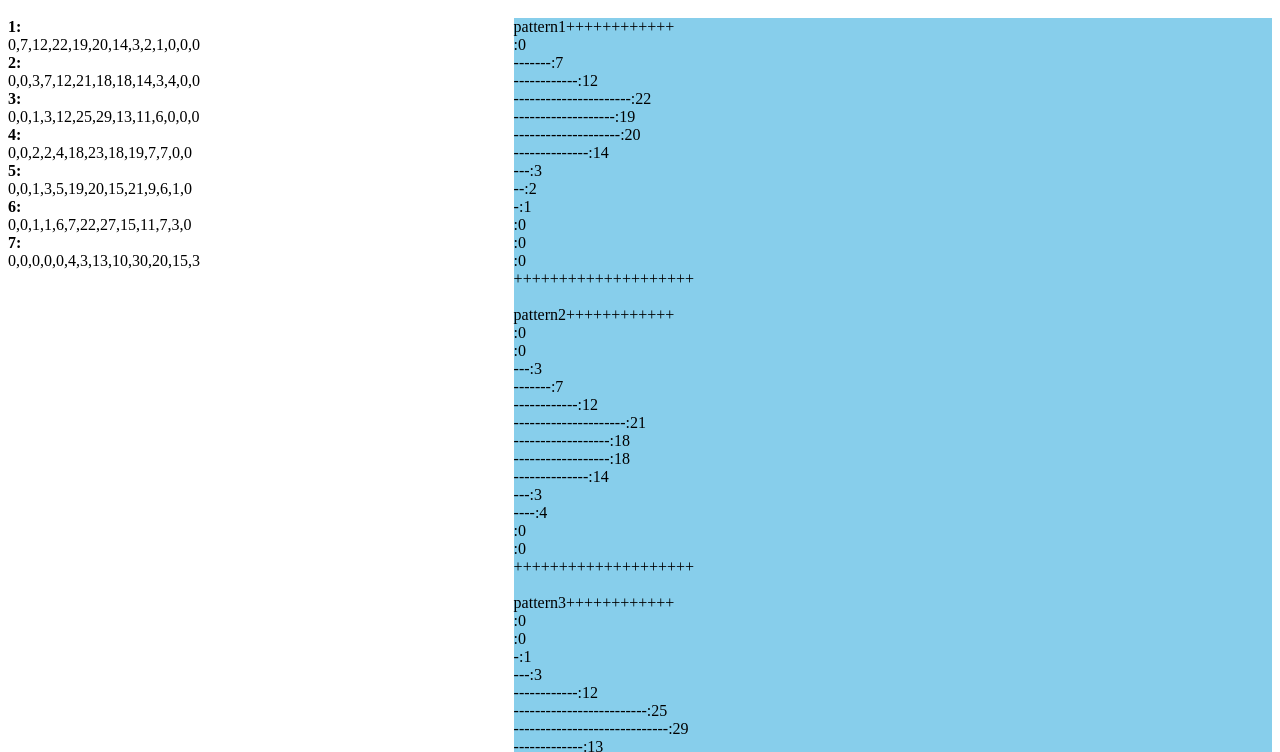
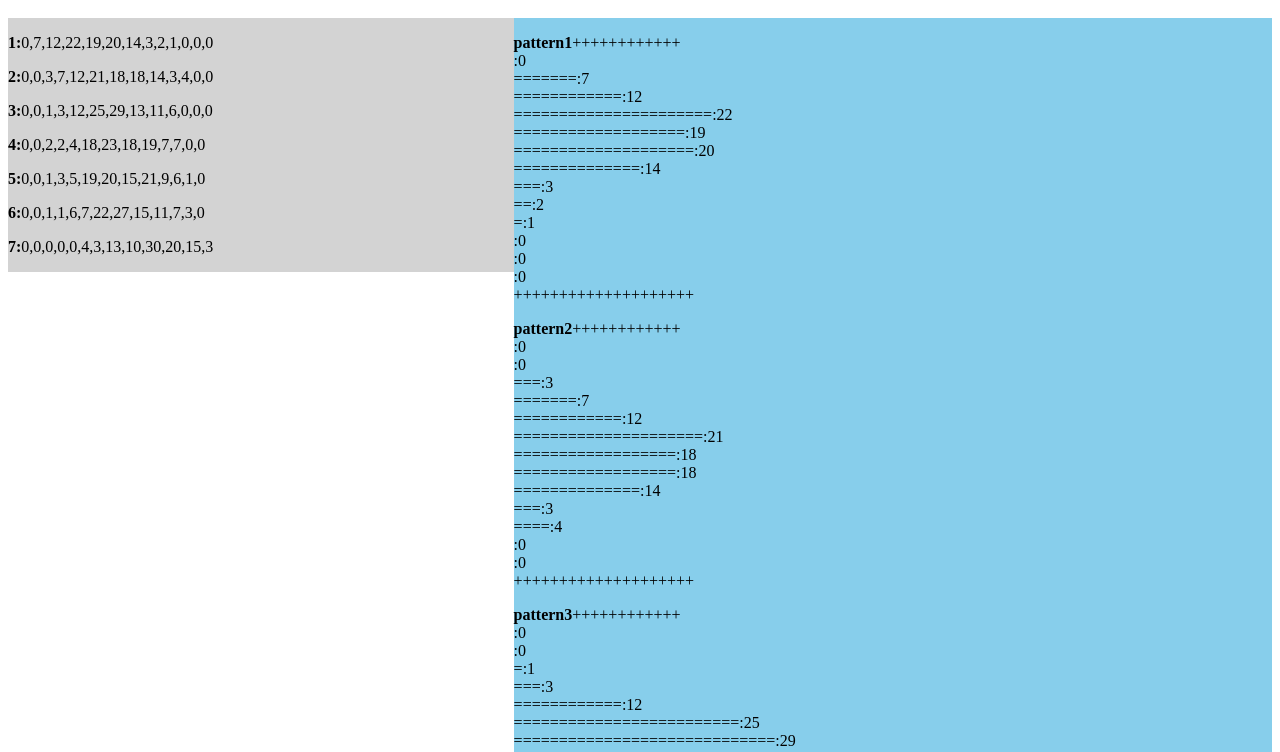
Before and after one commit to radixm46/pseudo-normal-dist, a website: page src/main.html in a window 1280 px wide. Shown: the part 48-800 px from the top of the page. Drawn offline with Linux system fonts and the light colour scheme.

Commit message:
use paragraph tag instead ob br if not necessary

```diff
--- a/src/main.html
+++ b/src/main.html
@@ -1,16 +1,19 @@
 <html>
-    <meta charset="UTF-8" />
+    <head>
+        <meta charset="UTF-8" />
+        <meta http-equiv="Content-Type" content="text/html; charset=utf-8" />
+    </head>
     <body>
         <script src="main.js"></script>
         <H1> random? numbers</H1>
-        <div style="float:left;display:inline-block; width:40%;">
-            <b>1:</b><div id="result_1"></div>
-            <b>2:</b><div id="result_2"></div>
-            <b>3:</b><div id="result_3"></div>
-            <b>4:</b><div id="result_4"></div>
-            <b>5:</b><div id="result_5"></div>
-            <b>6:</b><div id="result_6"></div>
-            <b>7:</b><div id="result_7"></div>
+        <div style="background:lightgray; float:left; display:inline-block; width:40%;">
+            <p><b>1:</b><span id="result_1"></span></p>
+            <p><b>2:</b><span id="result_2"></span></p>
+            <p><b>3:</b><span id="result_3"></span></p>
+            <p><b>4:</b><span id="result_4"></span></p>
+            <p><b>5:</b><span id="result_5"></span></p>
+            <p><b>6:</b><span id="result_6"></span></p>
+            <p><b>7:</b><span id="result_7"></span></p>
         </div>
         <div style="background:skyblue; display:inline-block; width:60%; float:right;" id="plots"></div>
         <script>
--- a/src/main.js
+++ b/src/main.js
@@ -29,15 +29,15 @@ const generateFreqTable = (array, numOfGroups) => {
 };
 
 // generate simple ascii bar plot
-const plotStuff = (idx, srcArray, idxchar = "-") => {
+const plotStuff = (idx, srcArray, idxchar = "=") => {
   const pltTitle = "pattern" + (idx + 1);
-  splitBarTop = pltTitle + "+".repeat(20 - pltTitle.length) + "<br>";
-  splitBarBot = "+".repeat(20) + "<br>";
+  splitBarTop = `<p><b>${pltTitle}</b>`+ "+".repeat(20 - pltTitle.length) + "<br>";
+  splitBarBot = "+".repeat(20) + "</p>";
   let returnStr = "";
   for (const arrNum of srcArray) {
     returnStr += idxchar.repeat(arrNum) + `:${arrNum}<br>`;
   }
-  return splitBarTop + returnStr + splitBarBot + "<br>";
+  return splitBarTop + returnStr + splitBarBot;
 };
 
 // test
```
